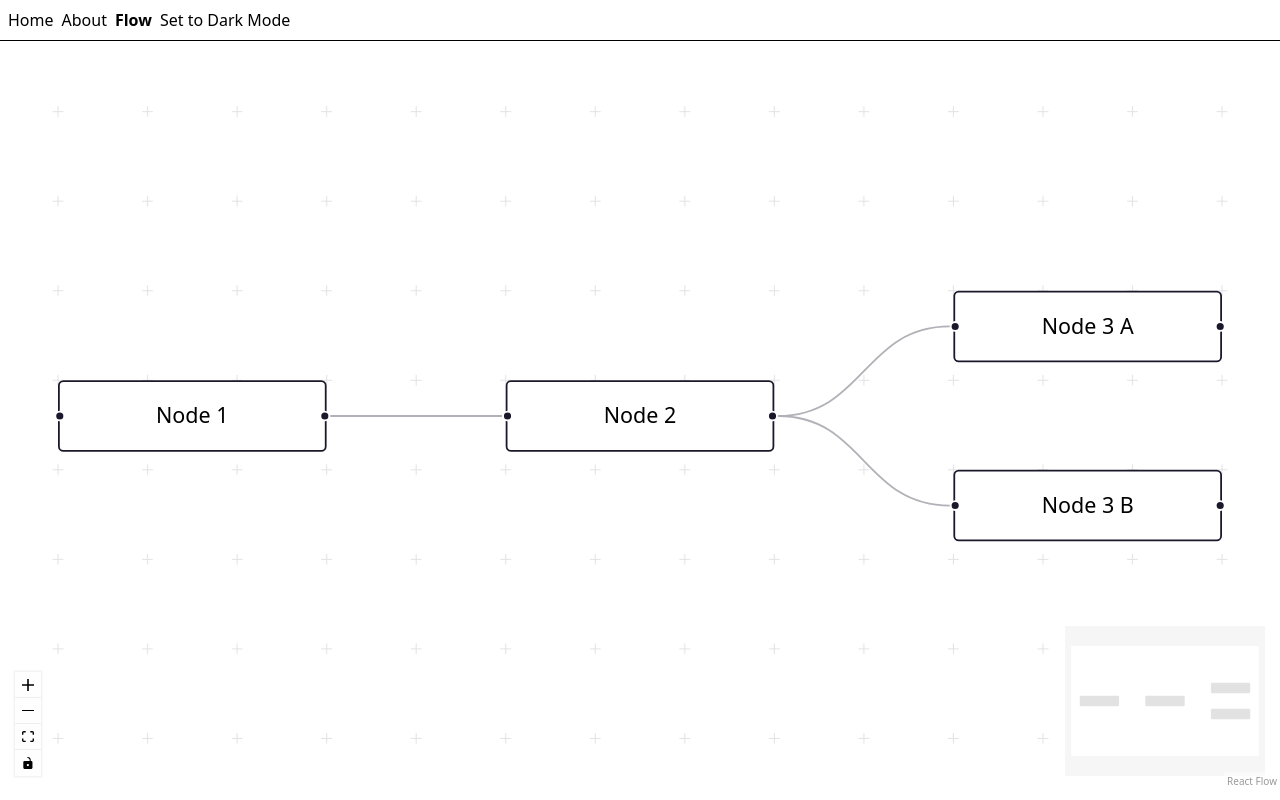
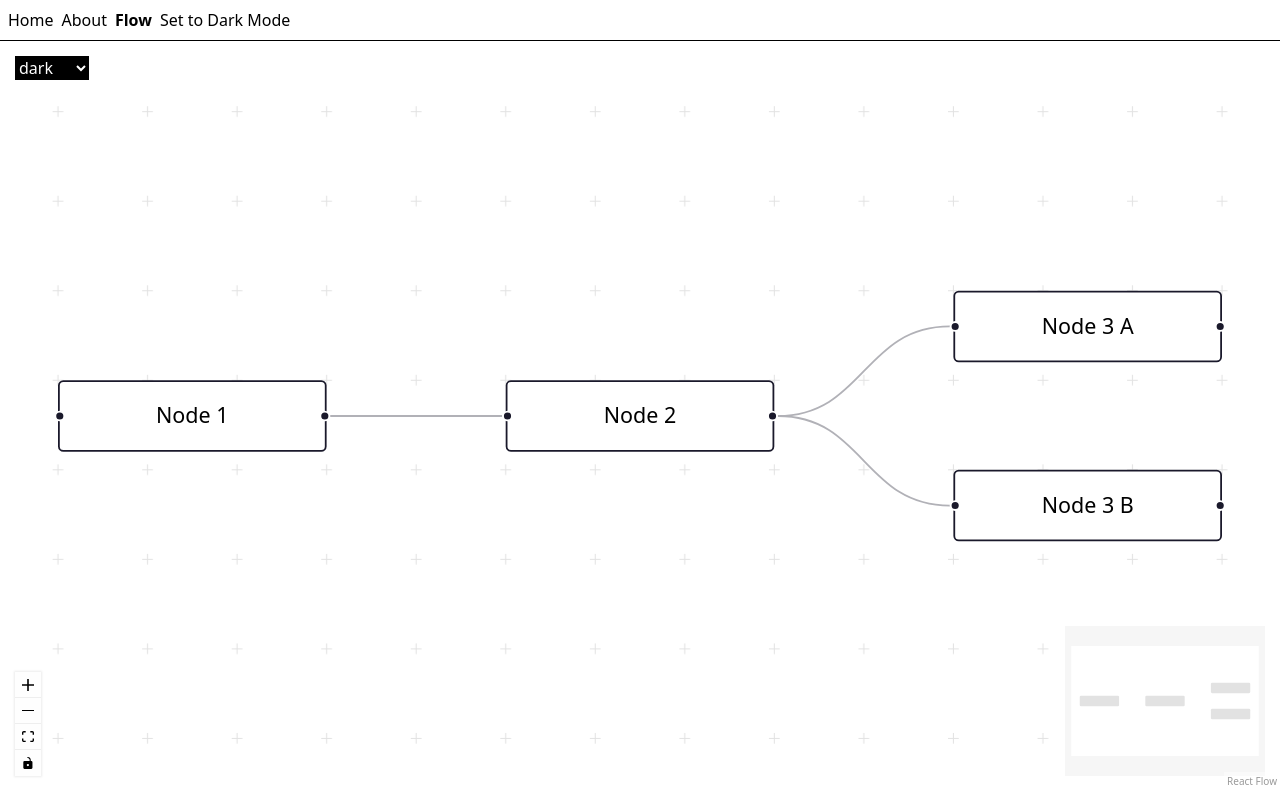
Before and after one commit to emilyeserven/react-flow-experiment, a React (Vite) app in the folder client/: page /flow in a window 1280 px wide. Built offline with nearby package versions, Linux system fonts and the light colour scheme.

Commit message:
Added mode selection

```diff
--- a/client/src/routes/flow.tsx
+++ b/client/src/routes/flow.tsx
@@ -1,9 +1,10 @@
 import type { Node, Edge, OnNodesChange, OnEdgesChange, OnConnect } from "@xyflow/react";
+import type { ChangeEventHandler } from "react";
 
 import { useCallback, useState } from "react";
 
 import { createFileRoute } from "@tanstack/react-router";
-import { addEdge, applyEdgeChanges, applyNodeChanges, Position, ReactFlow, MiniMap, Background, Controls, BackgroundVariant } from "@xyflow/react";
+import { addEdge, Panel, ColorMode, applyEdgeChanges, applyNodeChanges, Position, ReactFlow, MiniMap, Background, Controls, BackgroundVariant } from "@xyflow/react";
 
 // @ts-expect-error It works, don't worry.
 import "@xyflow/react/dist/style.css";
@@ -77,6 +78,7 @@ export const Route = createFileRoute("/flow")({
 });
 
 function Flow() {
+  const [colorMode, setColorMode] = useState<ColorMode>("system");
   const [nodes, setNodes] = useState(initialNodes);
   const [edges, setEdges] = useState(initialEdges);
 
@@ -93,6 +95,10 @@ function Flow() {
     [],
   );
 
+  const onChange: ChangeEventHandler<HTMLSelectElement> = (evt) => {
+    setColorMode(evt.target.value as ColorMode);
+  };
+
   return (
     <div
       style={{
@@ -106,6 +112,7 @@ function Flow() {
         onNodesChange={onNodesChange}
         onEdgesChange={onEdgesChange}
         onConnect={onConnect}
+        colorMode={colorMode}
         fitView
       >
         <Background
@@ -114,6 +121,21 @@ function Flow() {
         />
         <Controls />
         <MiniMap />
+
+        <Panel position="top-left">
+          <select
+            className={`
+              bg-black text-white
+              dark:bg-white dark:text-black
+            `}
+            onChange={onChange}
+            data-testid="colormode-select"
+          >
+            <option value="dark">dark</option>
+            <option value="light">light</option>
+            <option value="system">system</option>
+          </select>
+        </Panel>
       </ReactFlow>
     </div>
   );
```
